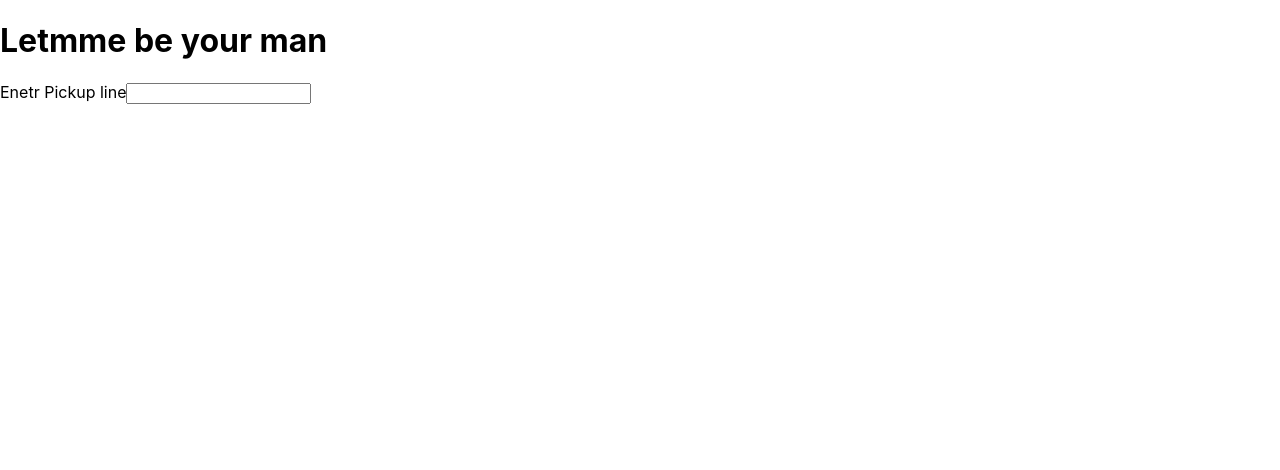
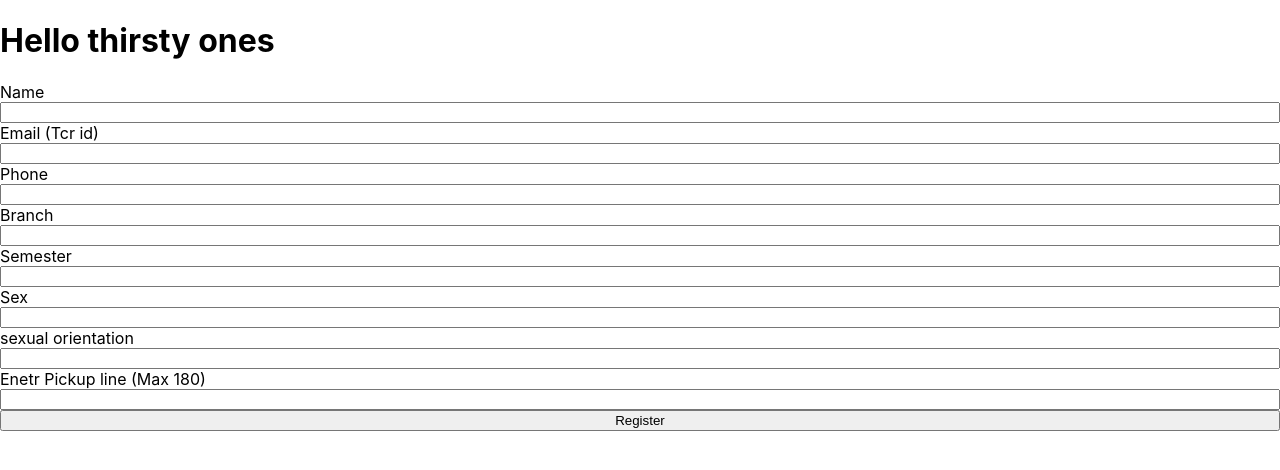
Before and after one commit to CyberFlaw/Cupid-Cameos, a Next.js app: page /submit-pickup in a window 1280 px wide. Shown: the top 470 px of the page. Built offline with nearby package versions, Linux system fonts and the light colour scheme.

Commit message:
Refactored the layout and fixed some minor db fetch issues

```diff
--- a/pages/submit-pickup.jsx
+++ b/pages/submit-pickup.jsx
@@ -1,11 +1,150 @@
-export default function Pickup() {
+import { useState, useEffect } from "react";
+import { useRouter } from "next/router";
+
+import { encodeUUID, decodeUUID, getKey } from "../utils/uuidProcessing";
+import { writeNewUser } from "../utils/firebaseHelper";
+
+export default function Register() {
+  const [name, setName] = useState("");
+  const [email, setEmail] = useState("");
+  const [branch, setBranch] = useState("");
+  const [sem, setSem] = useState("");
+  const [sex, setSex] = useState("");
+  const [preferance, setPreferance] = useState("");
+  const [phone, setPhone] = useState("");
+  const [pickupLine, setPickupLine] = useState("");
+
+  const payload = {};
+
+  useEffect((router) => {
+    const id = localStorage.getItem("romanticId");
+
+    if (id) {
+      const payload = decodeUUID(id);
+      console.log(payload[0]);
+
+      // if (payload[0] === "m") router.push("/submit-pickup");
+      // else if (payload[0] === "f") router.push("/read-pickup");
+    }
+  }, []);
+
   return (
     <div>
-      <h1>Letmme be your man</h1>
+      <h1>Hello thirsty ones</h1>
 
-      <div>
-        <label>Enetr Pickup line</label>
-        <input type="" maxLength={180} />
+      <div style={{ display: "flex", flexDirection: "column" }}>
+        <label htmlFor="name">Name</label>
+        <input
+          id="name"
+          type="text"
+          required
+          onChange={(event) => {
+            setName(event.target.value);
+          }}
+        />
+
+        <label htmlFor="email">Email (Tcr id)</label>
+        <input
+          id="email"
+          type="text"
+          required
+          onChange={(event) => {
+            setEmail(event.target.value);
+          }}
+        />
+
+        <label htmlFor="phone">Phone</label>
+        <input
+          id="phone"
+          type="text"
+          required
+          onChange={(event) => {
+            setPhone(event.target.value);
+          }}
+        />
+
+        <label htmlFor="branch">Branch</label>
+        <input
+          id="branch"
+          type="text"
+          required
+          onChange={(event) => {
+            setBranch(event.target.value);
+          }}
+        />
+
+        <label htmlFor="sem">Semester</label>
+        <input
+          id="sem"
+          type="text"
+          required
+          onChange={(event) => {
+            setSem(event.target.value);
+          }}
+        />
+
+        <label htmlFor="sex">Sex</label>
+        <input
+          id="sex"
+          type="text"
+          required
+          onChange={(event) => {
+            setSex(event.target.value);
+          }}
+        />
+
+        <label htmlFor="preference">sexual orientation</label>
+        <input
+          id="preference"
+          type="text"
+          required
+          onChange={(event) => {
+            setPreferance(event.target.value);
+          }}
+        />
+
+        <label>Enetr Pickup line (Max 180)</label>
+        <input
+          type=""
+          maxLength={180}
+          onChange={(event) => {
+            setPickupLine(event.target.value);
+          }}
+        />
+
+        <button
+          onClick={() => {
+            payload.name = name;
+
+            payload.branch = branch;
+            payload.sem = sem;
+            payload.email = email;
+            payload.sex = sex;
+            payload.preferance = preferance;
+            payload.phone = phone;
+            payload.uuid = encodeUUID(payload);
+
+            const check = getKey(email);
+            if (check === "invalid") console.log("Wrong email");
+            else {
+              writeNewUser(
+                payload.email,
+                payload.uuid,
+                payload.sex,
+                pickupLine
+              );
+
+              localStorage.setItem("romanticId", payload.uuid);
+
+              // if (sex === "m") router.push("/submit-pickup");
+              // else if (sex === "f") router.push("/read-pickup");
+              // else
+              // router.push('')
+            }
+          }}
+        >
+          Register
+        </button>
       </div>
     </div>
   );
--- a/utils/firebaseHelper.js
+++ b/utils/firebaseHelper.js
@@ -16,31 +16,37 @@ const firebaseConfig = {
 };
 
 const app = initializeApp(firebaseConfig);
+const db = getDatabase();
 
-export function writeNewUser(tcrid, uuid, sex) {
-  const db = getDatabase();
-
+export function writeNewUser(tcrid, uuid, sex, pickupLine = "") {
   const key = getKey(tcrid);
 
   if (key === "invalid") {
     console.log("Play fair buddy");
   } else {
-    push(child(ref(db), sex)).key;
+    const id = push(child(ref(db), "registered")).key;
 
     const updates = {};
-    updates[sex + "/" + key] = uuid;
+    updates[sex + "/" + key + "/" + "id"] = uuid;
+    if (pickupLine !== "") {
+      updates[sex + "/" + key + "/" + "pickup"] = pickupLine;
+      updates["registered/" + id] = key;
+    }
 
     return update(ref(db), updates);
   }
 }
 
-export function readUsersOnSex() {
+export function readPickupLines() {
   const dbRef = ref(getDatabase());
+  const sex = "male";
 
-  get(child(dbRef, `m`))
+  get(child(dbRef, `${sex}/`))
     .then((snapshot) => {
       if (snapshot.exists()) {
-        return snapshot.val();
+        // Remove Comment
+        console.log(snapshot.val().pickup);
+        return snapshot.val().pickup;
       } else {
         console.log("No data available");
       }
--- a/utils/uuidProcessing.js
+++ b/utils/uuidProcessing.js
@@ -2,7 +2,13 @@ const base64 = require("base-64");
 const utf8 = require("utf8");
 
 export function encodeUUID(payload) {
-  const uuid = `${payload.sex}:${payload.name}:${payload.branch}:${payload.sem}:${payload.preferance}:${payload.phone}:${payload.email}`;
+  const uuid = `${payload.sex}:${payload.name}:${payload.branch}:${
+    payload.sem
+  }:${payload.preferance}:${payload.phone}:${payload.email}${
+    payload.pickupLine ? ":" + payload.pickupLine : ""
+  }`;
+
+  console.log(uuid);
 
   const encodedString = base64.encode(utf8.encode(uuid));
 
```
Also changed, not shown: pages/index.jsx (+8 -11 lines), pages/read-pickup.jsx (+114 -8 lines), pages/register.jsx (deleted, +0 -116 lines).
